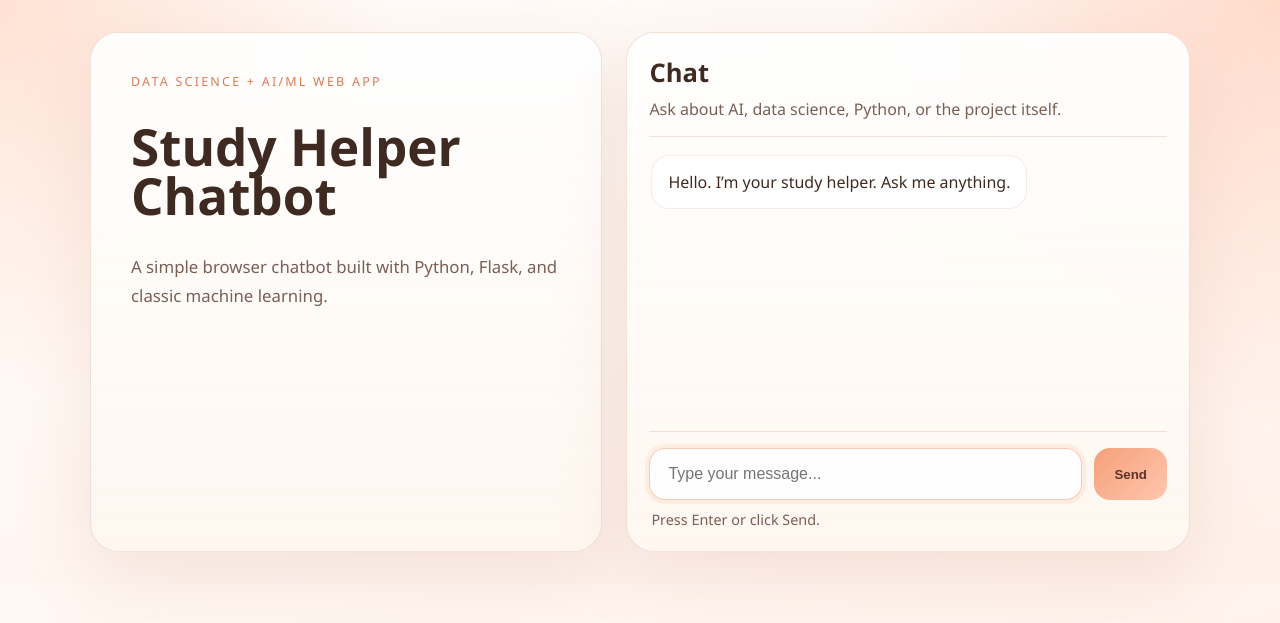
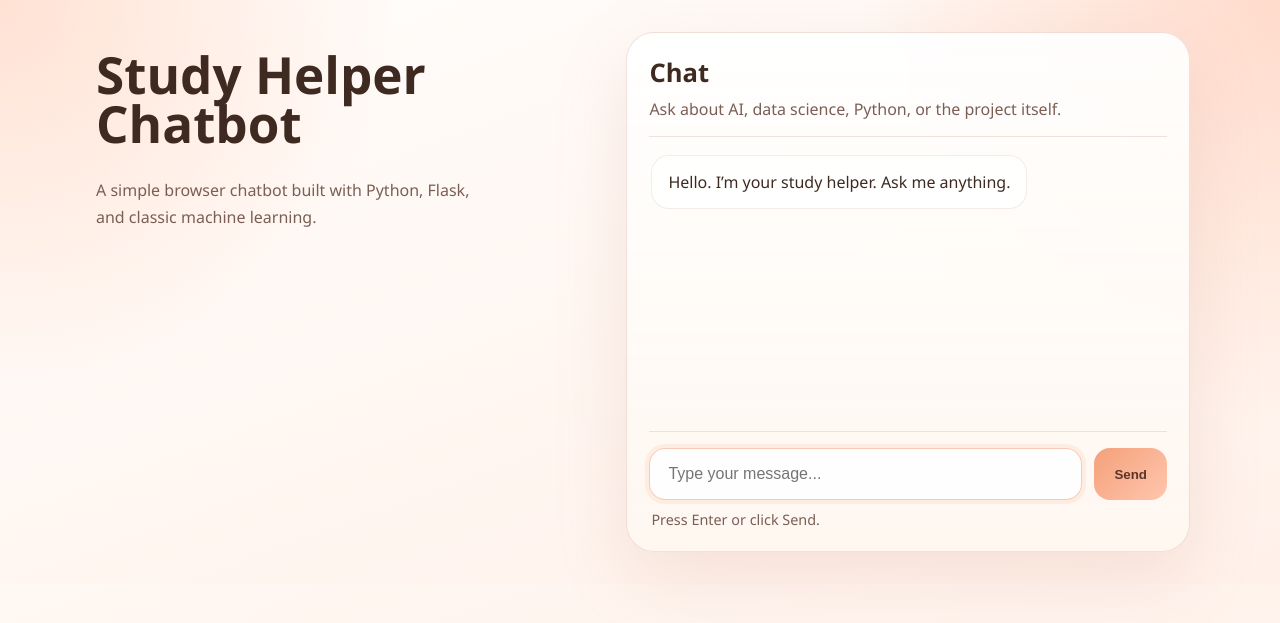
Before and after one commit to RahulSingh5952/chatbot, a Flask app: page / in a window 1280 px wide. Shown: the top 623 px of the page. Run offline with Flask 3, Linux system fonts and the light colour scheme.

Commit message:
Simplify hero section

```diff
--- a/static/style.css
+++ b/static/style.css
@@ -37,10 +37,9 @@ body {
   display: grid;
   grid-template-columns: 1fr 1.1fr;
   gap: 24px;
-  align-items: stretch;
+  align-items: start;
 }
 
-.hero,
 .chat-card {
   border: 1px solid var(--border);
   background: linear-gradient(180deg, var(--panel), var(--panel-2));
@@ -50,33 +49,30 @@ body {
 }
 
 .hero {
-  padding: 40px;
+  padding: 18px 6px;
   display: flex;
   flex-direction: column;
   justify-content: flex-start;
-  gap: 18px;
-  min-height: 520px;
-}
-
-.eyebrow {
-  margin: 0 0 14px;
-  text-transform: uppercase;
-  letter-spacing: 0.18em;
-  font-size: 0.78rem;
-  color: #d77d57;
+  gap: 14px;
+  min-height: 0;
+  border: none;
+  background: transparent;
+  box-shadow: none;
+  backdrop-filter: none;
+  border-radius: 0;
 }
 
 h1 {
   margin: 0;
-  font-size: clamp(2.4rem, 4vw, 4.6rem);
+  font-size: clamp(2.2rem, 4vw, 4rem);
   line-height: 0.95;
 }
 
 .subtitle {
   margin: 16px 0 0;
-  max-width: 48ch;
+  max-width: 44ch;
   color: var(--muted);
-  font-size: 1.05rem;
+  font-size: 1rem;
   line-height: 1.7;
 }
 
@@ -205,7 +201,6 @@ h1 {
     grid-template-columns: 1fr;
   }
 
-  .hero,
   .chat-card {
     min-height: auto;
   }
@@ -216,10 +211,13 @@ h1 {
     padding: 14px;
   }
 
-  .hero,
   .chat-card {
     border-radius: 22px;
     padding: 20px;
+  }
+
+  .hero {
+    padding: 8px 2px;
   }
 
   .composer {
--- a/templates/index.html
+++ b/templates/index.html
@@ -9,7 +9,6 @@
   <body>
     <main class="shell">
       <section class="hero">
-        <p class="eyebrow">Data Science + AI/ML Web App</p>
         <h1>Study Helper Chatbot</h1>
         <p class="subtitle">
           A simple browser chatbot built with Python, Flask, and classic machine learning.
```
